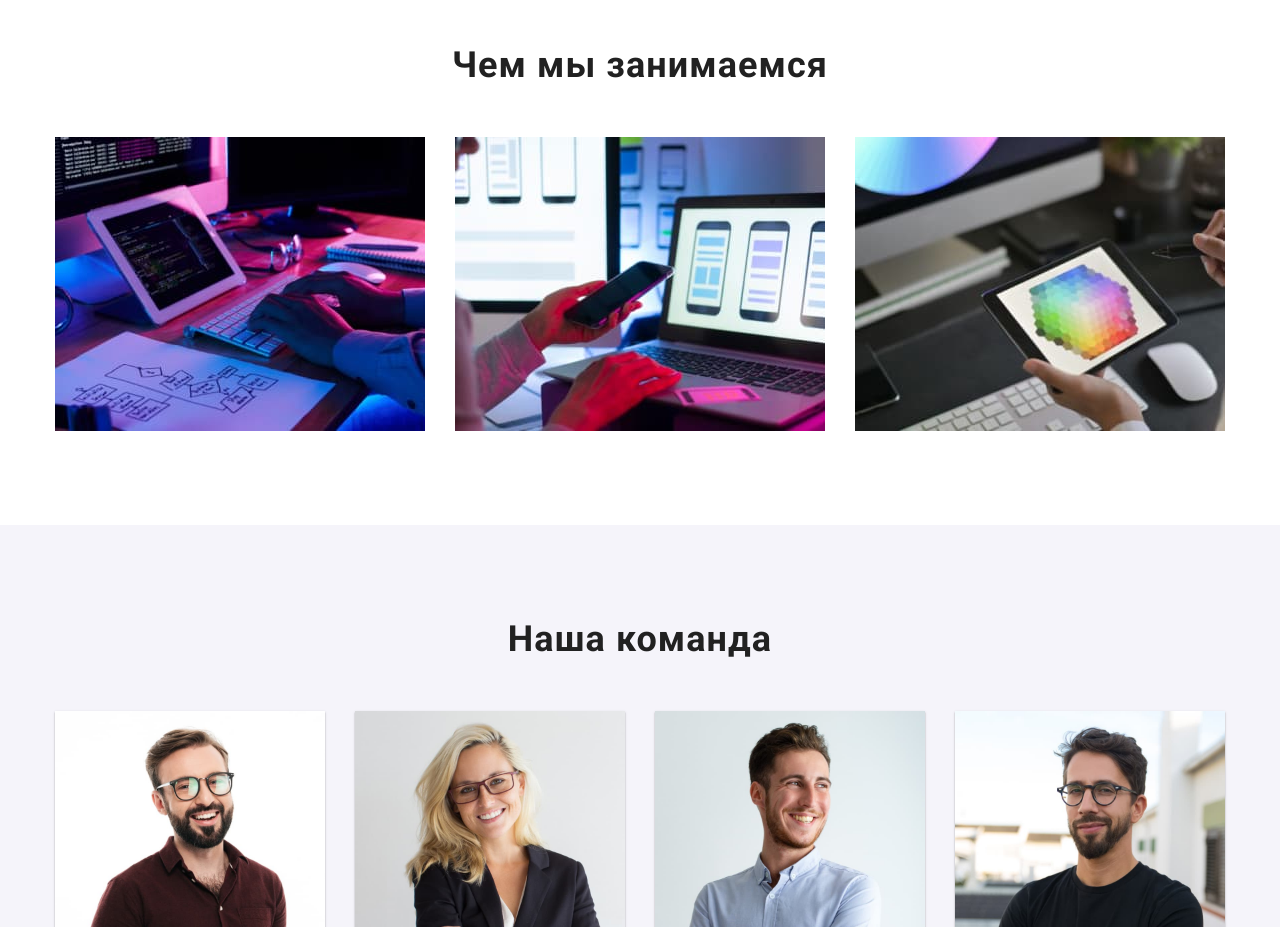
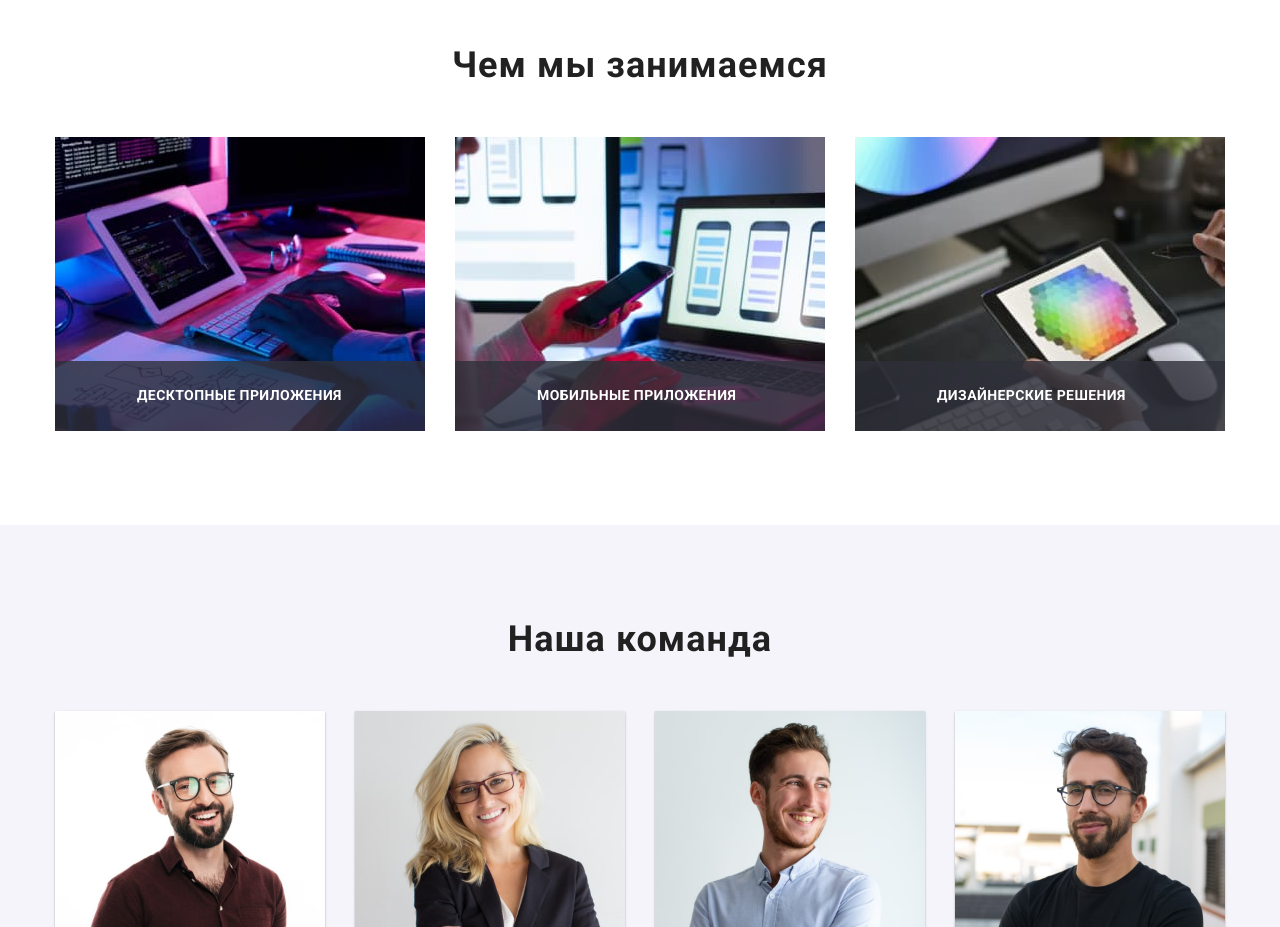
Before and after one commit to Alexandr-Styopin/goit-markup-hw-05, a plain HTML site: page index.html in a window 1280 px wide. Shown: the part 1080-2007 px from the top of the page. Drawn offline with nearby package versions, Linux system fonts and the light colour scheme.

Commit message:
hw5-section-fix

```diff
--- a/css/styles.css
+++ b/css/styles.css
@@ -10,6 +10,8 @@
   --hero-background: #2f303a;
   --client-logo: #afb1b8;
   --contact-icon-color: #757575;
+  --specialization-bg-color: rgba(47, 48, 58, 0.8);
+  --specialization-text-color: #ffffff;
   --soc-icon-bg-color: #ffffff;
   --soc-icon-color: #afb1b8;
   --soc-icon-hover-color: #ffffff;
@@ -154,12 +156,11 @@ body {
   bottom: -5px;
   border-radius: 2px;
   background-color: var(--accent-color);
-
-  opacity: 0;
-  transition: opacity 250ms var(--cubic-bezier);
+  transform: scaleX(0);
+  transition: transform 250ms var(--cubic-bezier);
 }
 .menu-link:hover::after {
-  opacity: 1;
+  transform: scaleX(1);
 }
 /* --------------------header contact---- */
 
@@ -361,7 +362,30 @@ body {
 
   color: var(--title-text-color);
 }
+.label {
+  position: relative;
+}
+.label::before {
+  content: "";
+  position: absolute;
+  left: 0;
+  bottom: 0;
+  background-color: var(--specialization-bg-color);
 
+  width: 100%;
+  height: 70px;
+}
+.label-text {
+  position: absolute;
+  bottom: 0px;
+  padding: 27px 82px;
+  font-weight: 700;
+  font-size: 14px;
+
+  letter-spacing: 0.03em;
+  text-transform: uppercase;
+  color: var(--specialization-text-color);
+}
 /* -----------------team------------------*/
 
 .saction-team {
--- a/index.html
+++ b/index.html
@@ -130,17 +130,20 @@
         <div class="container">
           <h2 class="section-title">Чем мы занимаемся</h2>
           <ul class="section-iteams list">
-            <li class="section-iteam">
+            <li class="section-iteam label">
               <img src="./img/img1.jpg" alt="разработка" width: 370px; height:
               294px; />
+              <p class="label-text">Десктопные приложения</p>
             </li>
-            <li class="section-iteam">
+            <li class="section-iteam label">
               <img src="./img/img2.jpg" alt="коммуникация" width: 370px; height:
               294px; />
+              <p class="label-text">Мобильные приложения</p>
             </li>
-            <li class="section-iteam">
+            <li class="section-iteam label">
               <img src="./img/img3.jpg" alt="дизайн" width: 370px; height:
               294px; />
+              <p class="label-text">Дизайнерские решения</p>
             </li>
           </ul>
         </div>
```
